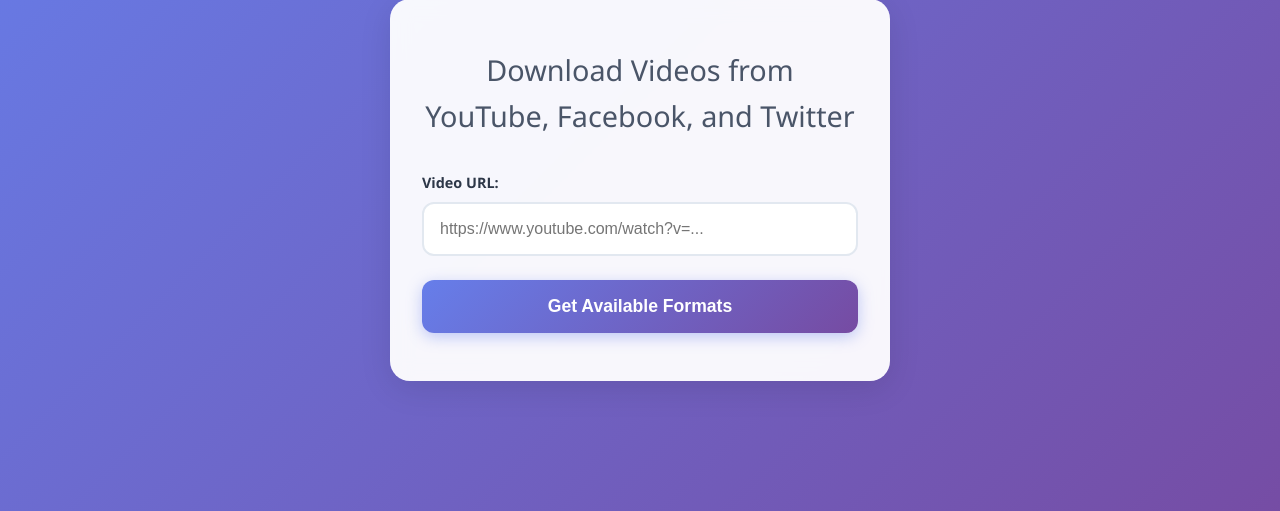
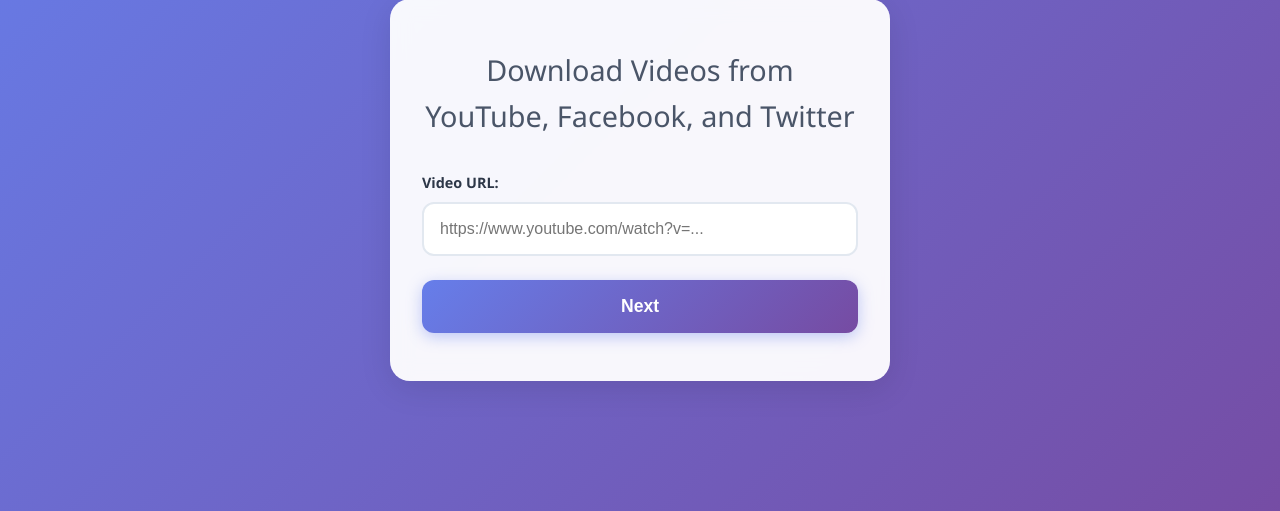
Before and after one commit to aseltyar/Video-Downloader, a Django app: template downloader/templates/downloader/index.html in a window 1280 px wide. Shown: the part 223-734 px from the top of the page. Run offline with Django 3.2, Linux system fonts and the light colour scheme; the template is opened without the code that fills it, so the values that code supplies are empty.

Commit message:
Change get available formats to Next

```diff
--- a/downloader/templates/downloader/index.html
+++ b/downloader/templates/downloader/index.html
@@ -13,7 +13,7 @@
             <input type="url" id="url" name="url" required placeholder="https://www.youtube.com/watch?v=...">
         </div>
 
-        <button type="button" id="getFormatsBtn">Get Available Formats</button>
+        <button type="button" id="getFormatsBtn" placeholder="Quality">Next</button>
     </form>
 
     <div id="formatsContainer" style="display: none;">
@@ -83,7 +83,7 @@
         alert('Error getting formats: ' + error);
     })
     .finally(() => {
-        this.textContent = 'Get Available Formats';
+        this.textContent = 'Next';
         this.disabled = false;
     });
 });
```
